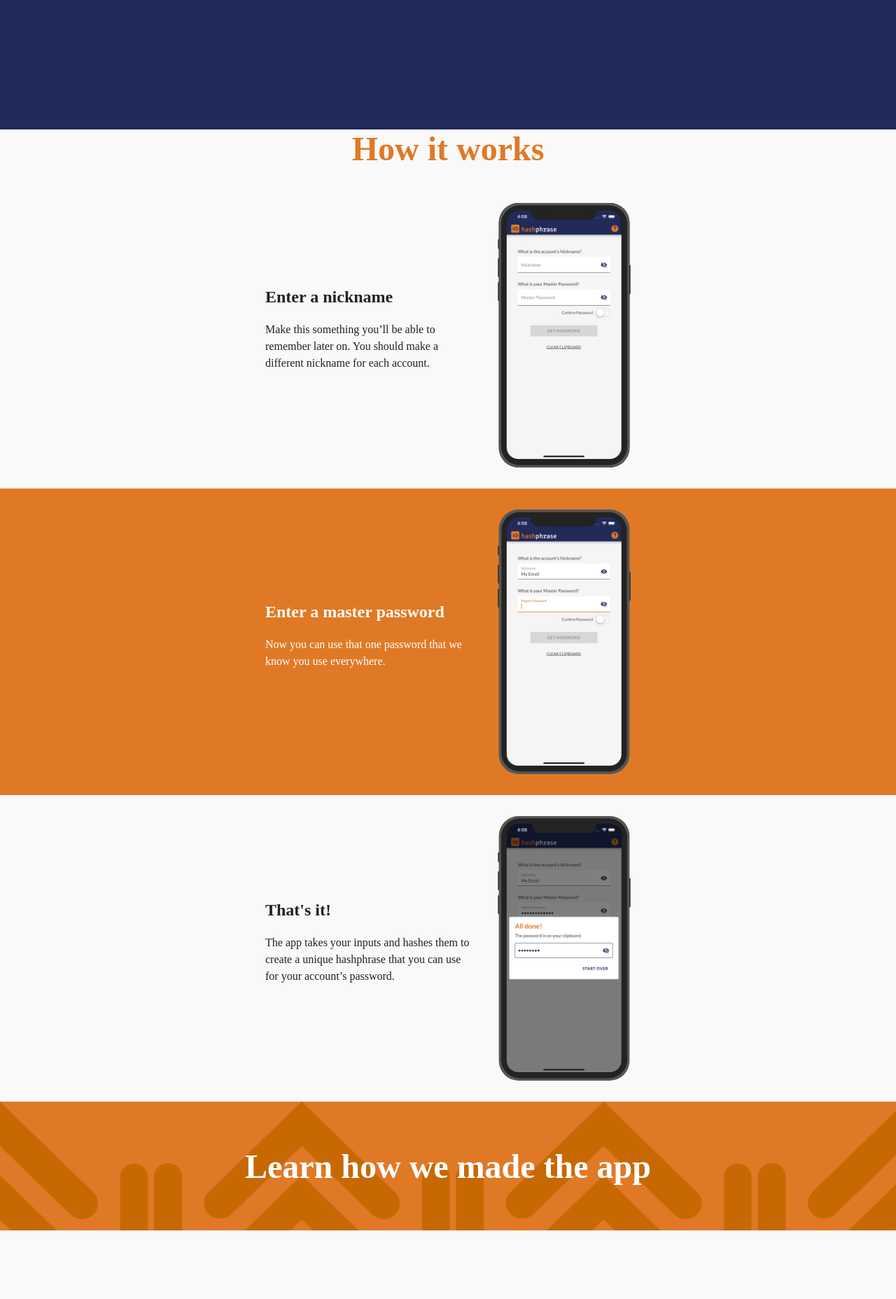
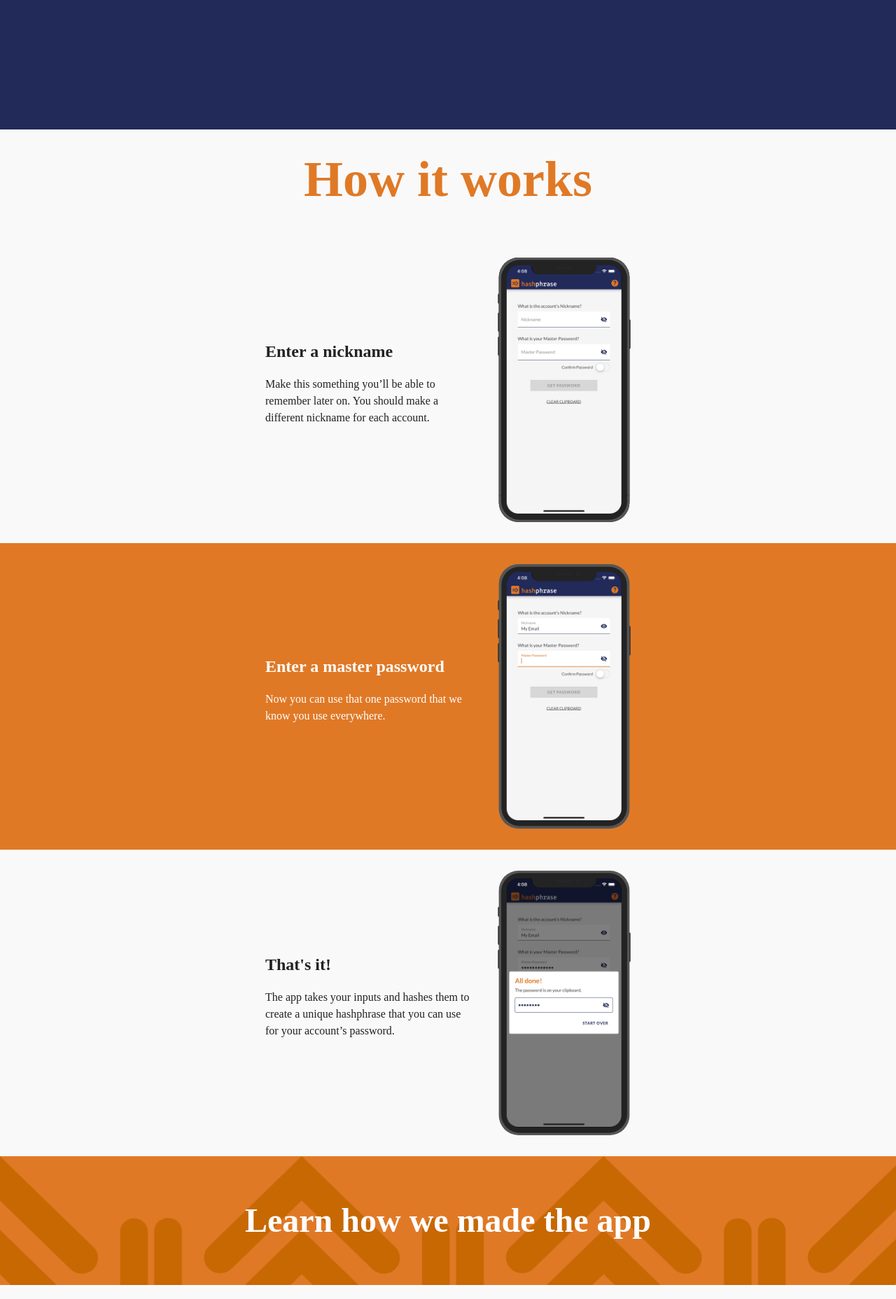
Before and after one commit to Vermonster/hashphrase, a Jekyll site: the page index.html, which Jekyll copies as it is, in a window 1280 px wide. Shown: the part 715-2571 px from the top of the page at 70% size. Built offline with Jekyll 4.4.1, drawn with Linux system fonts in a browser that asks for light colours; some web fonts are replaced.

Commit message:
adjust font size and spacing for how-it-works title

```diff
--- a/assets/css/main.scss
+++ b/assets/css/main.scss
@@ -8,6 +8,7 @@
 $font: "Benton-sans";
 $font-header: "Clone-rounded-latin";
 /*font-size*/
+$font-size-title: 72px;
 $font-size-h1: 48px;
 $font-size-h2: 36px;
 $font-size-h3: 24px;
@@ -118,9 +119,10 @@
   .how-it-works-title {
     font-family: $font-header;
     margin: 0;
-    margin-bottom: 20px;
+    margin-bottom: 40px;
+    padding-top: 30px;
     text-align: center;
-    font-size: $font-size-h1;
+    font-size: $font-size-title;
     color: $primary-orange;
   }
 
@@ -326,10 +328,10 @@
     background-color: $background-grey;;
     height: auto;
     padding: 0;
-    padding-top: 10px;
 
     .how-it-works-title {
       font-size: $font-size-h3;
+      padding-top: 15px;
       margin-bottom: 10px;
     }
 
@@ -451,6 +453,14 @@
     }
   }
 
+  .how-it-works {
+    .how-it-works-title {
+      padding-top: 15px;
+      margin-bottom: 10px;
+      font-size: $font-size-h1;
+    }
+  }
+
   .footer {
     height: 90px;
   }
```
